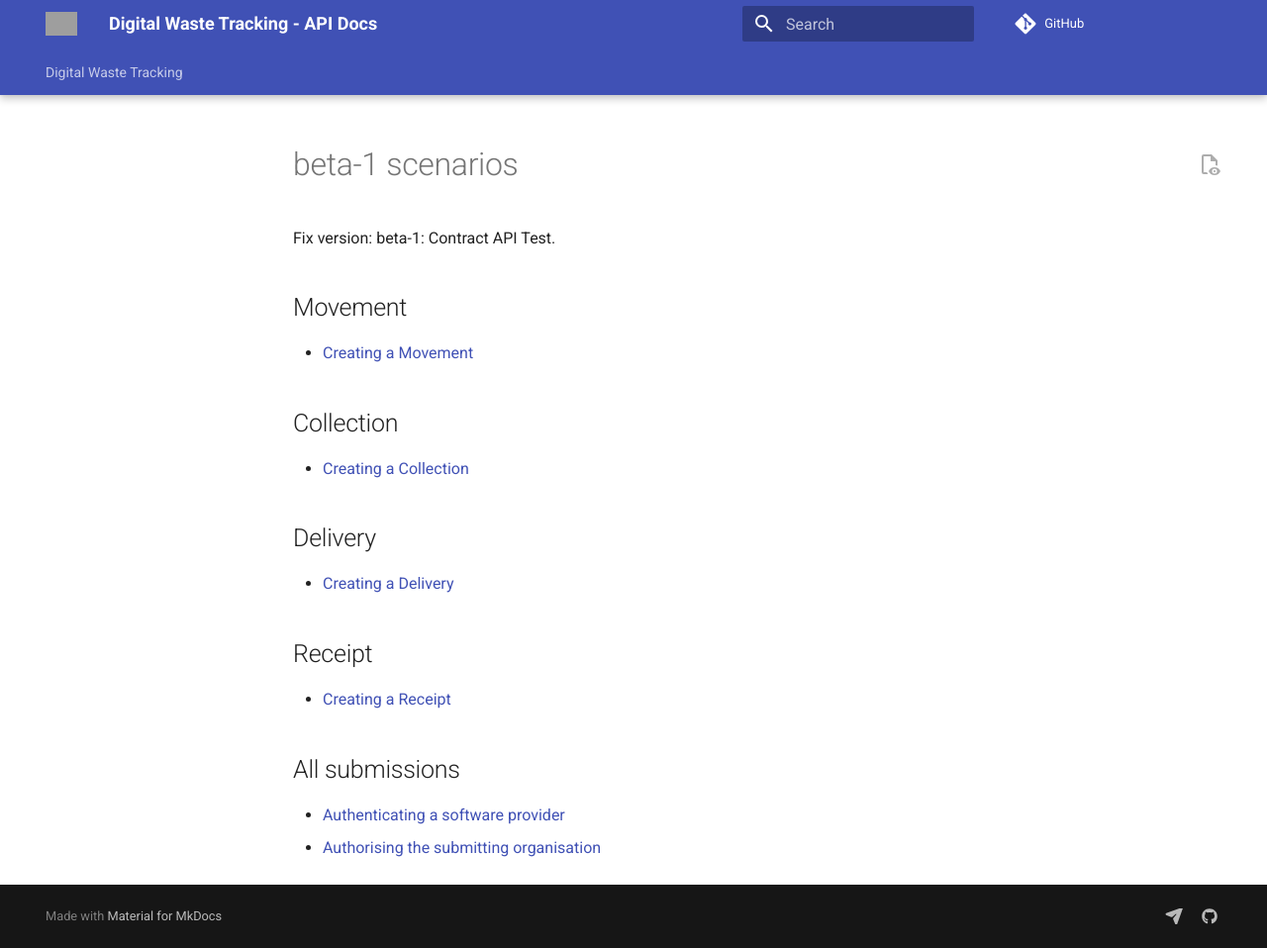
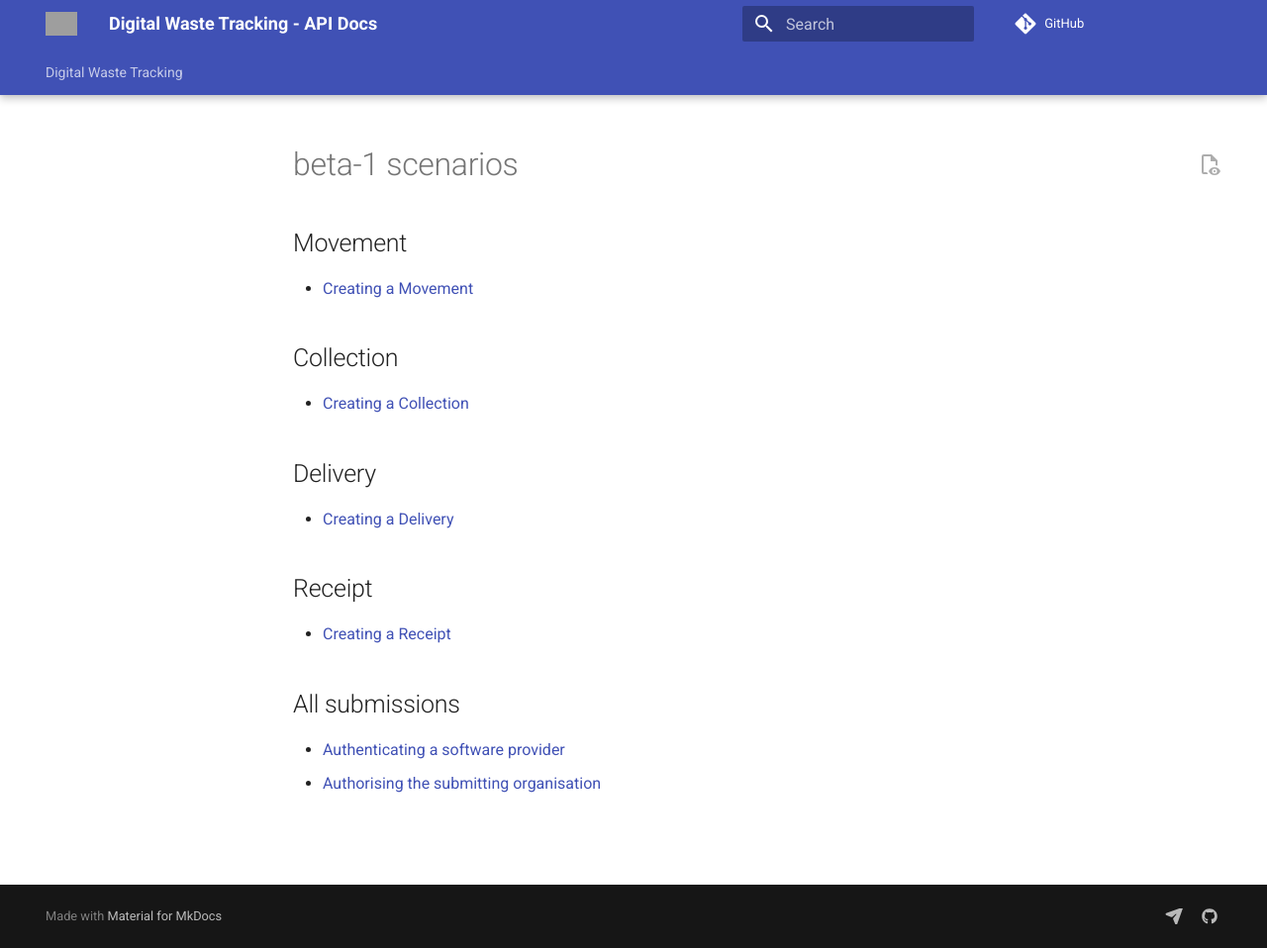
Before and after one commit to DEFRA/digital-waste-tracking-api-docs, an MkDocs documentation site: the page built from docs/collections/scenarios/beta-1/index.md, in a window 1280 px wide and 958 px high. Shown: the whole window at 99% size. Built offline with MkDocs 1.6.1 and Material for MkDocs 9.7.7, drawn with Linux system fonts in a browser that asks for light colours; comment, search, counter and statistics services are not loaded; the version menu is left out; grey boxes are pictures that could not be loaded.

Commit message:
Removed text from beta-1 scenarios page

```diff
--- a/docs/collections/scenarios/beta-1/index.md
+++ b/docs/collections/scenarios/beta-1/index.md
@@ -1,6 +1,4 @@
 # beta-1 scenarios
-
-Fix version: beta-1: Contract API Test.
 
 ## Movement
 
```
